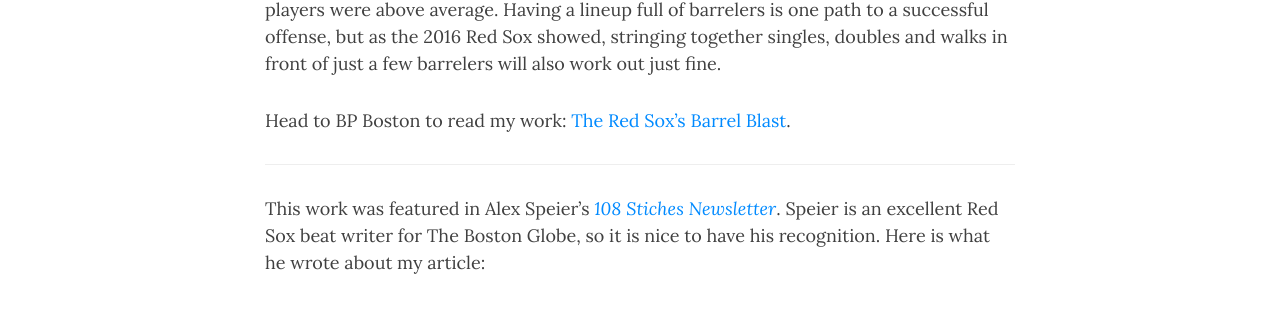
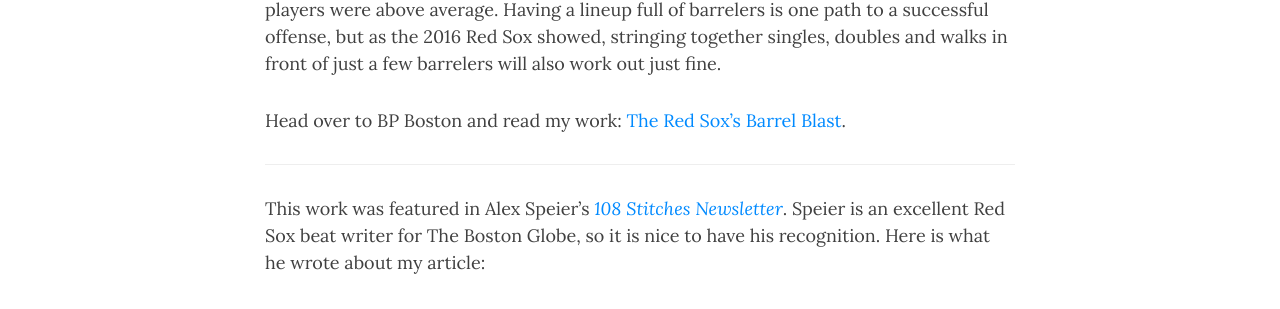
Before and after one commit to cjteeter/cjteeter.github.io, a Jekyll site: the page built from _posts/2017-03-14-red-sox-statcast-barrels.md, in a window 1280 px wide and 1305 px high. Shown: the part 383-692 px from the top of the window. Built offline with Jekyll 4.4.1, drawn with Linux system fonts in a browser that asks for light colours; nearby versions of some CDN libraries.

Commit message:
updating post

```diff
--- a/_posts/2017-03-14-red-sox-statcast-barrels.md
+++ b/_posts/2017-03-14-red-sox-statcast-barrels.md
@@ -16,11 +16,11 @@ extra-base hits. In 2016, the Red Sox as a group were not outstanding in their a
 players were above average. Having a lineup full of barrelers is one path to a successful offense, but as the 2016 Red Sox
 showed, stringing together singles, doubles and walks in front of just a few barrelers will also work out just fine.
 
-Head to BP Boston to read my work: [The Red Sox's Barrel Blast](http://boston.locals.baseballprospectus.com/2017/03/14/the-red-soxs-barrel-blast/).
+Head over to BP Boston and read my work: [The Red Sox's Barrel Blast](http://boston.locals.baseballprospectus.com/2017/03/14/the-red-soxs-barrel-blast/).
 
 ***
 
-This work was featured in Alex Speier's [*108 Stiches Newsletter*](http://pages.email.bostonglobe.com/108StitchesSignUp/?s_campaign=108stitches:newsletter).
+This work was featured in Alex Speier's [*108 Stitches Newsletter*](http://pages.email.bostonglobe.com/108StitchesSignUp/?s_campaign=108stitches:newsletter).
 Speier is an excellent Red Sox beat writer for The Boston Globe, so it is nice to have his recognition. Here is what he wrote about my article:
 
 BARREL BONANZA: Chris Teeter of Baseball Prospectus [examines the quality of contact made by members of the Red Sox in 2016](http://boston.locals.baseballprospectus.com/2017/03/14/the-red-soxs-barrel-blast/).
```
